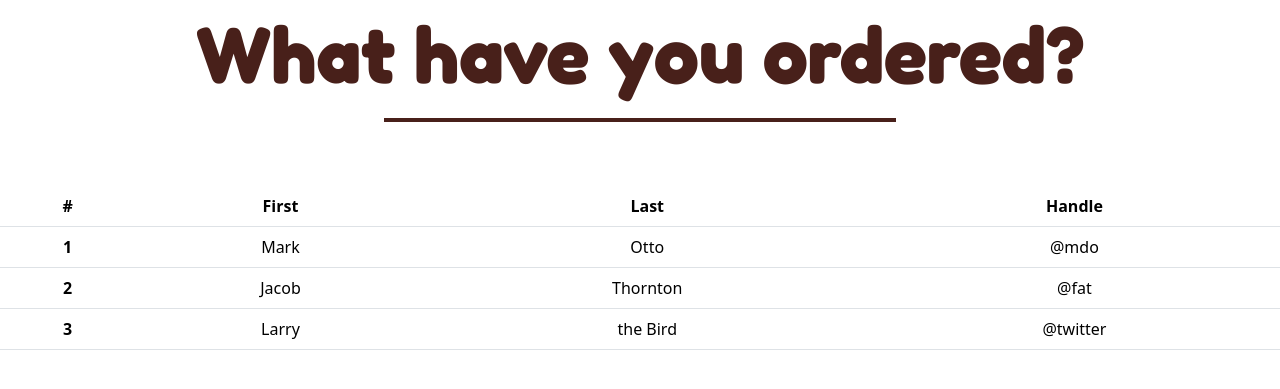
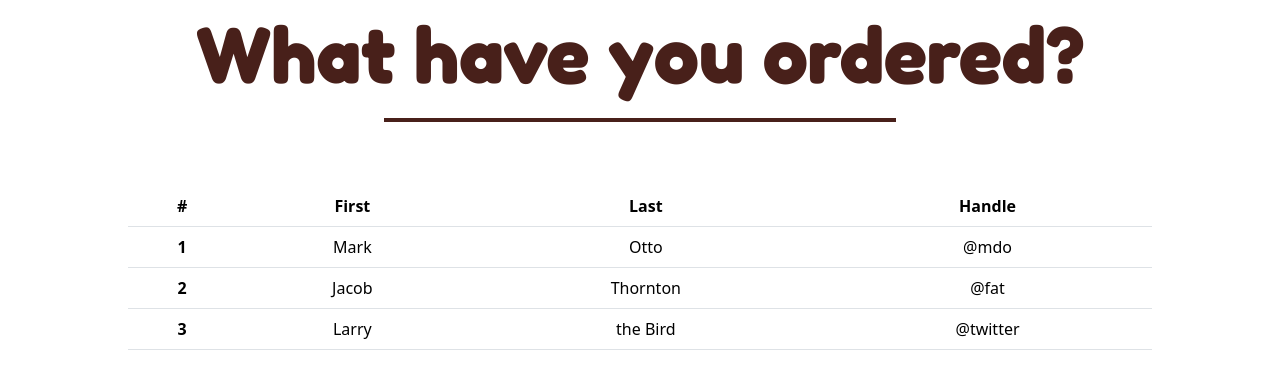
Before and after one commit to bonbon-dorabites/bonbon-web-app, a PHP site: page /order.html in a window 1280 px wide. Shown: the part 162-551 px from the top of the page. Run offline with PHP 8.4, Linux system fonts and the light colour scheme; some web fonts are replaced.

Commit message:
limit table width to 80vw

```diff
--- a/style.css
+++ b/style.css
@@ -391,3 +391,7 @@ body {
 .bi-cart-plus-fill {
     cursor: pointer;
 }
+
+.order-table .table {
+    width: 80vw;
+}
```
